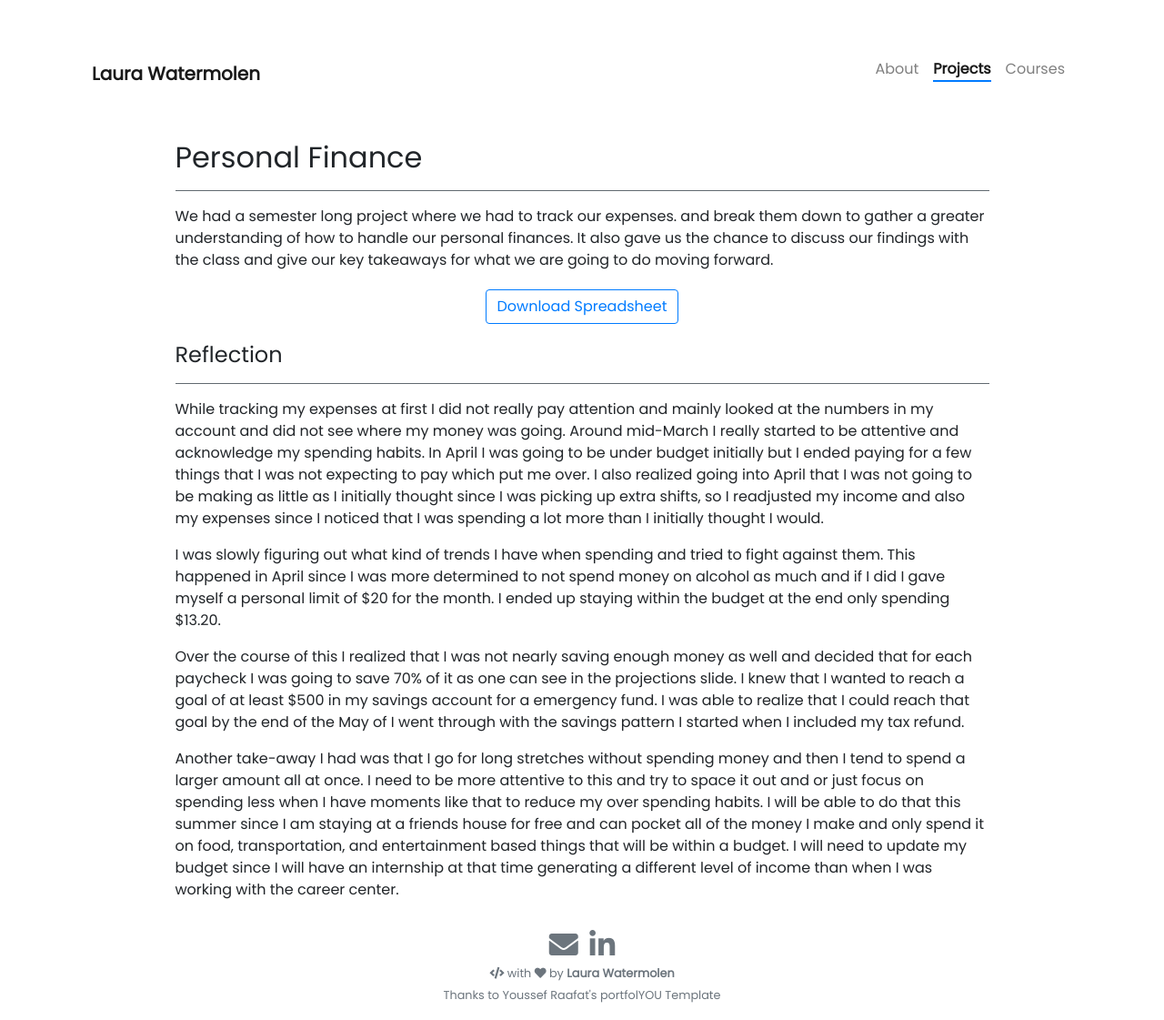
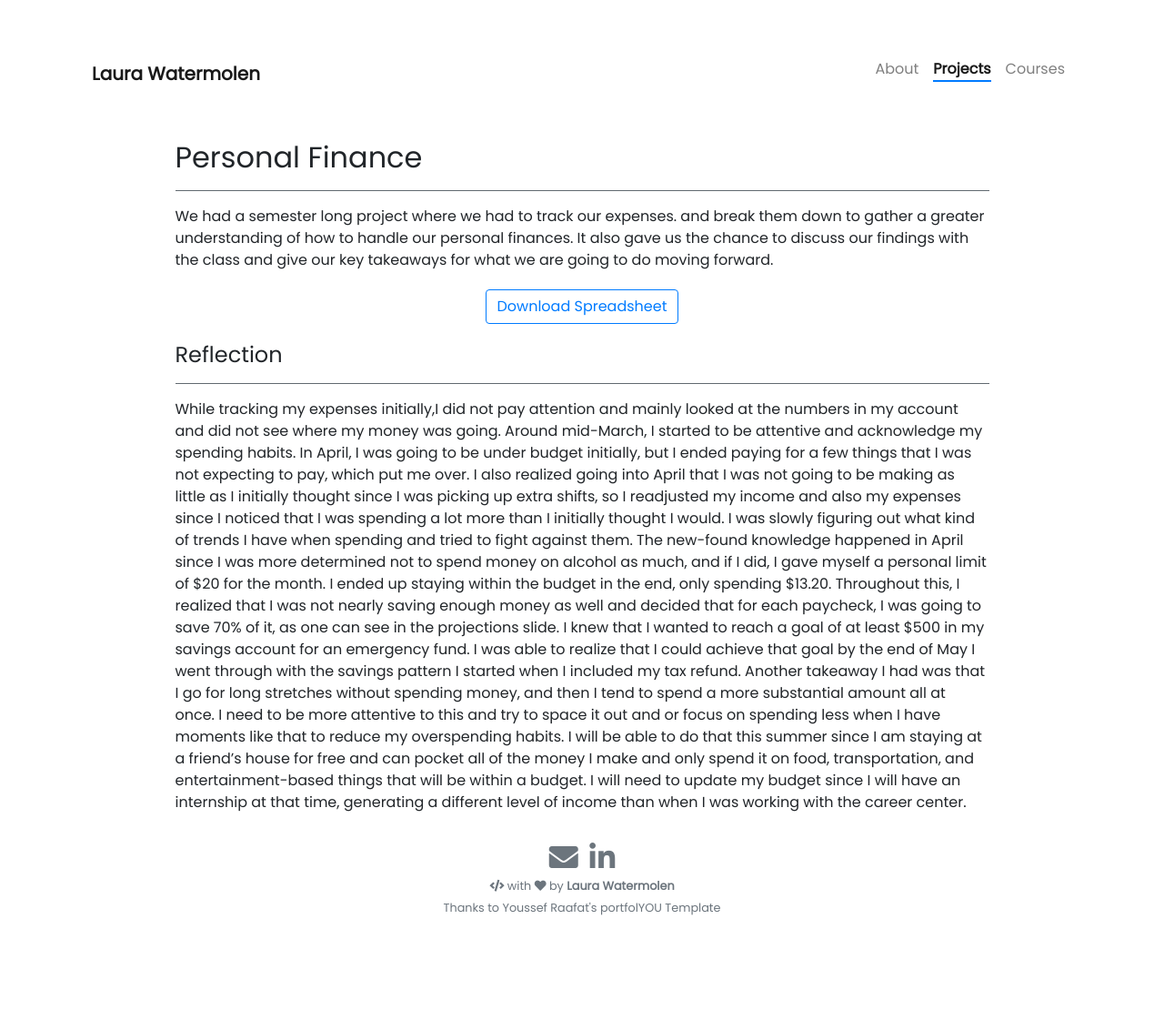
Before and after one commit to watermol20/Portfolio, a Jekyll site: the page built from _projects/(4) Personal Finance.md, in a window 1280 px wide. Shown: the whole page at 91% size. Built offline with Jekyll 4.4.1, drawn with Linux system fonts in a browser that asks for light colours; nearby versions of some CDN libraries; after the commit the page ends 1025 px from its top, so only the background shows below that.

Commit message:
Update (4) Personal Finance.md
Fixed grammatical errors in reflection

```diff
--- a/_projects/(4) Personal Finance.md
+++ b/_projects/(4) Personal Finance.md
@@ -17,10 +17,7 @@
 
 ---
 
-While tracking my expenses at first I did not really pay attention and mainly looked at the numbers in my account and did not see where my money was going. Around mid-March I really started to be attentive and acknowledge my spending habits. In April I was going to be under budget initially but I ended paying for a few things that I was not expecting to pay which put me over. I also realized going into April that I was not going to be making as little as I initially thought since I was picking up extra shifts, so I readjusted my income and also my expenses since I noticed that I was spending a lot more than I initially thought I would.
-
-I was slowly figuring out what kind of trends I have when spending and tried to fight against them. This happened in April since I was more determined to not spend money on alcohol as much and if I did I gave myself a personal limit of $20 for the month. I ended up staying within the budget at the end only spending $13.20.
-
-Over the course of this I realized that I was not nearly saving enough money as well and decided that for each paycheck I was going to save 70% of it as one can see in the projections slide. I knew that I wanted to reach a goal of at least $500 in my savings account for a emergency fund. I was able to realize that I could reach that goal by the end of the May of I went through with the savings pattern I started when I included my tax refund.
-
-Another take-away I had was that I go for long stretches without spending money and then I tend to spend a larger amount all at once. I need to be more attentive to this and try to space it out and or just focus on spending less when I have moments like that to reduce my over spending habits. I will be able to do that this summer since I am staying at a friends house for free and can pocket all of the money I make and only spend it on food, transportation, and entertainment based things that will be within a budget. I will need to update my budget since I will have an internship at that time generating a different level of income than when I was working with the career center.
+While tracking my expenses initially,I did not pay attention and mainly looked at the numbers in my account and did not see where my money was going. Around mid-March, I started to be attentive and acknowledge my spending habits. In April, I was going to be under budget initially, but I ended paying for a few things that I was not expecting to pay, which put me over. I also realized going into April that I was not going to be making as little as I initially thought since I was picking up extra shifts, so I readjusted my income and also my expenses since I noticed that I was spending a lot more than I initially thought I would.
+I was slowly figuring out what kind of trends I have when spending and tried to fight against them. The new-found knowledge happened in April since I was more determined not to spend money on alcohol as much, and if I did, I gave myself a personal limit of $20 for the month. I ended up staying within the budget in the end, only spending $13.20.
+Throughout this, I realized that I was not nearly saving enough money as well and decided that for each paycheck, I was going to save 70% of it, as one can see in the projections slide. I knew that I wanted to reach a goal of at least $500 in my savings account for an emergency fund. I was able to realize that I could achieve that goal by the end of May I went through with the savings pattern I started when I included my tax refund.
+Another takeaway I had was that I go for long stretches without spending money, and then I tend to spend a more substantial amount all at once. I need to be more attentive to this and try to space it out and or focus on spending less when I have moments like that to reduce my overspending habits. I will be able to do that this summer since I am staying at a friend's house for free and can pocket all of the money I make and only spend it on food, transportation, and entertainment-based things that will be within a budget. I will need to update my budget since I will have an internship at that time, generating a different level of income than when I was working with the career center.
```
